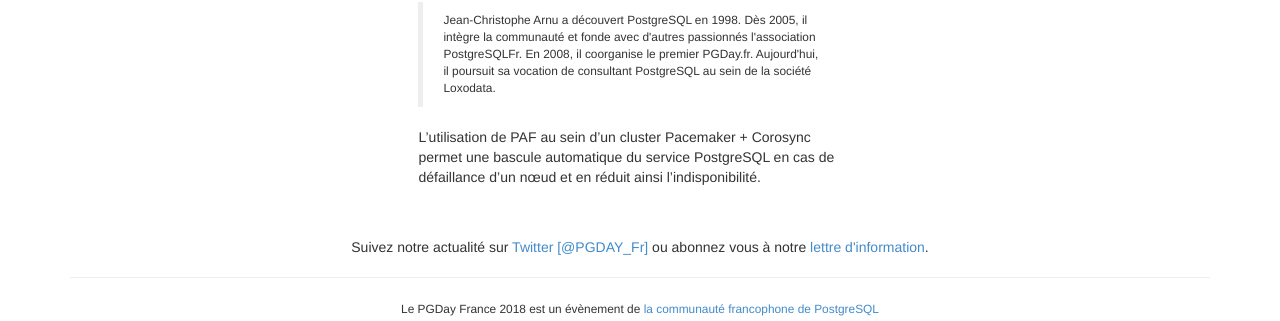
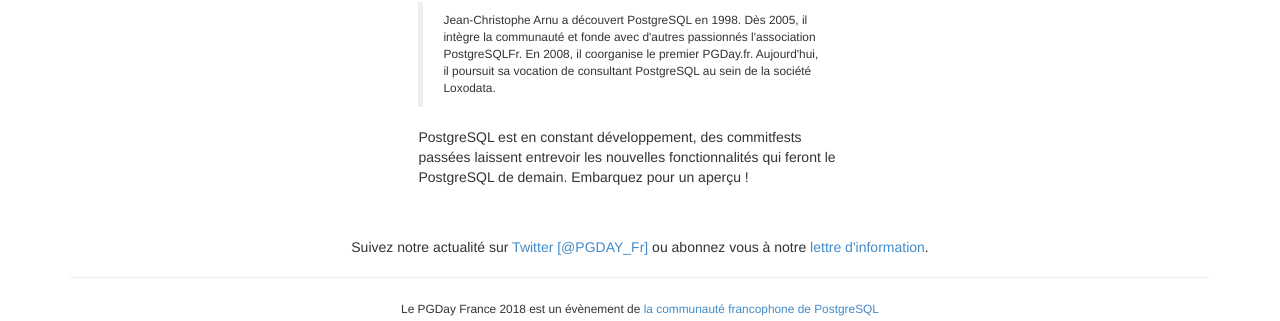
Before and after one commit to postgresqlfr/2024.pgday.fr, a Jekyll site: the page built from programme.html, in a window 1280 px wide and 900 px high, scrolled down 2804 px. Shown: the part 466-787 px from the top of the window. Built offline with Jekyll 4.4.1, drawn with Linux system fonts in a browser that asks for light colours.

Commit message:
correction programme

```diff
--- a/programme.html
+++ b/programme.html
@@ -341,9 +341,9 @@
         </blockquote>
         </p>
         <p>
-            L’utilisation de PAF au sein d’un cluster Pacemaker + Corosync permet
-            une bascule automatique du service PostgreSQL en cas de défaillance d’un
-            nœud et en réduit ainsi l’indisponibilité.
+            PostgreSQL est en constant développement, des commitfests passées
+            laissent entrevoir les nouvelles fonctionnalités qui feront le PostgreSQL de
+            demain. Embarquez pour un aperçu !
         </p>
       </div>
     </div>
```
